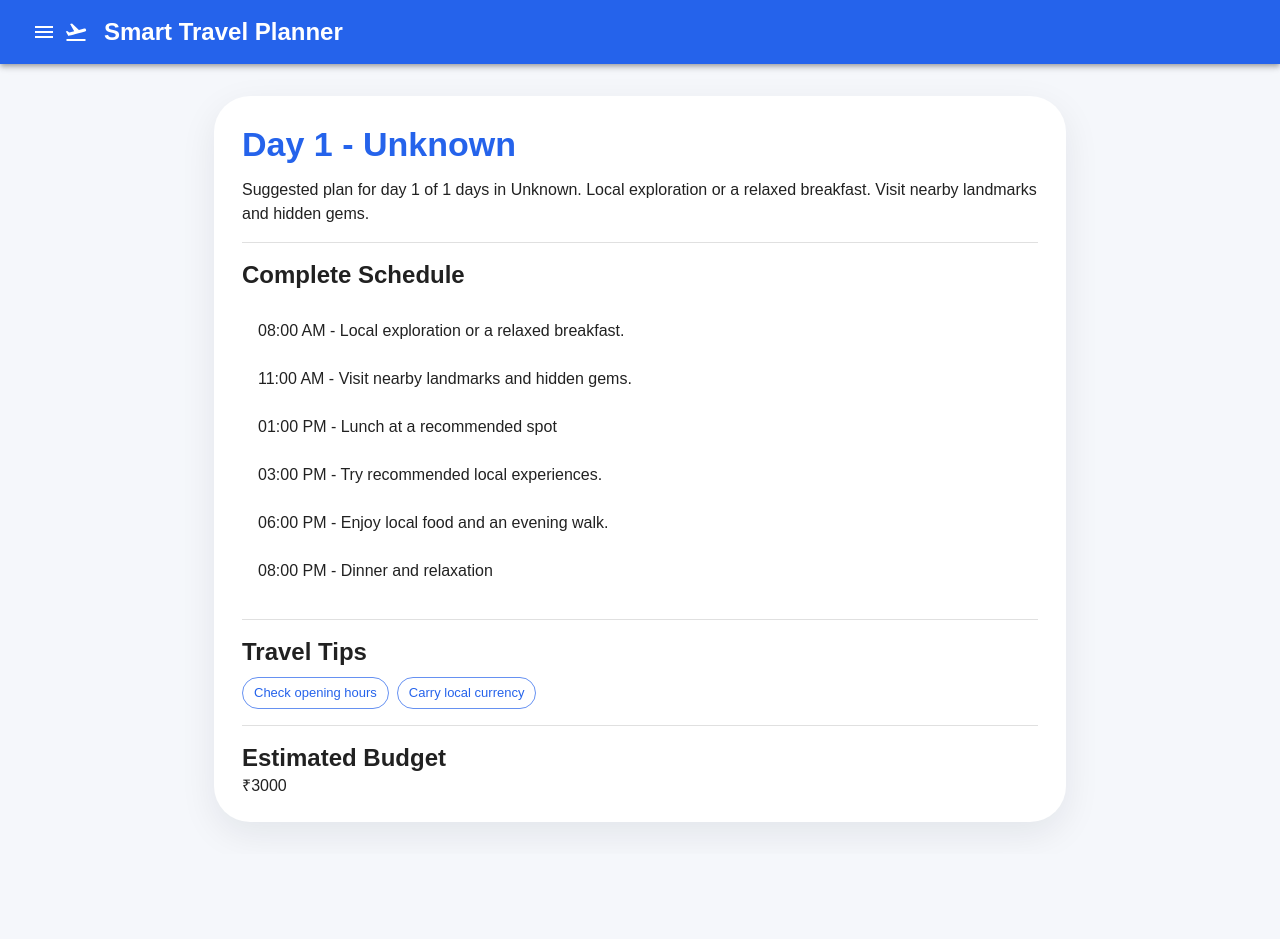
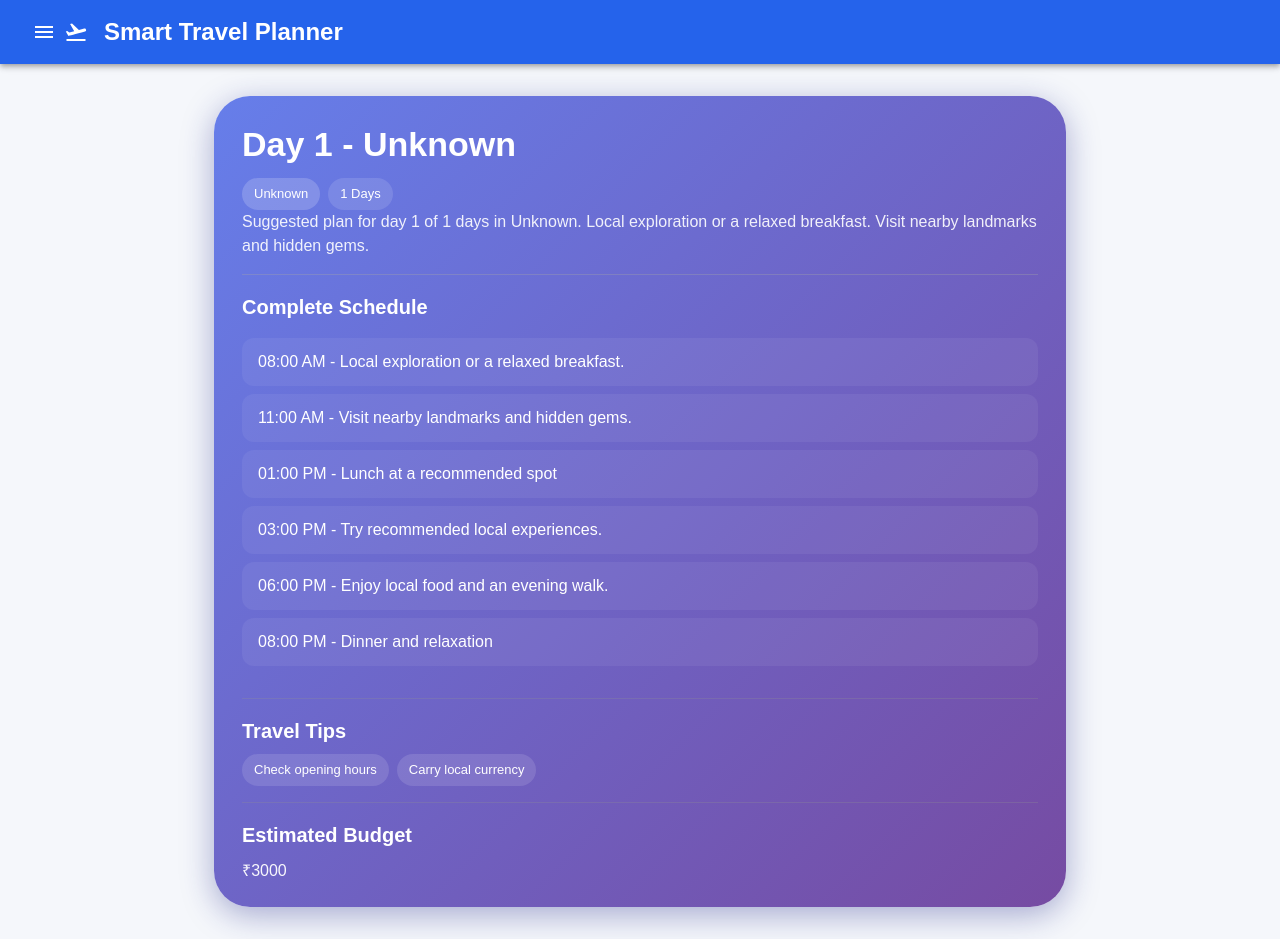
Before and after one commit to adi7777777/Iterinary, a React (Create React App) app: page /day/1 in a window 1280 px wide. Before the commit the page ends 854 px from the top, so only its background shows below. Built offline with nearby package versions, Linux system fonts and the light colour scheme.

Commit message:
chore: remove unused import to fix lint warning

```diff
--- a/src/components/Itinerary.jsx
+++ b/src/components/Itinerary.jsx
@@ -8,7 +8,6 @@ import {
   ListItemText,
   Chip,
   Stack,
-  Box,
   Avatar
 } from "@mui/material";
 
--- a/src/pages/DayDetails.jsx
+++ b/src/pages/DayDetails.jsx
@@ -95,30 +95,33 @@ function DayDetails() {
       }}
     >
 
-      <Card sx={{ borderRadius: 3, boxShadow: '0 12px 36px rgba(16,24,40,0.08)' }}>
+      <Card
+        sx={{
+          borderRadius: 3,
+          background: "linear-gradient(135deg, #667eea 0%, #764ba2 100%)",
+          color: "white",
+          boxShadow: "0 8px 32px 0 rgba(31, 38, 135, 0.37)"
+        }}
+      >
 
         <CardContent sx={{ p: { xs: 2.5, md: 3.5 } }}>
 
-          <Typography
-            variant="h4"
-            color="primary"
-            gutterBottom
-          >
+          <Typography variant="h4" gutterBottom sx={{ fontWeight: 700, color: "white" }}>
             {plan.title}
           </Typography>
 
-          <Typography paragraph>
+          <Stack direction="row" spacing={1} mt={1} mb={2} sx={{ flexWrap: 'wrap' }}>
+            <Chip label={place} sx={{ backgroundColor: "rgba(255,255,255,0.18)", color: "white" }} />
+            <Chip label={`${numDays} Days`} sx={{ backgroundColor: "rgba(255,255,255,0.12)", color: "white" }} />
+          </Stack>
 
+          <Typography paragraph sx={{ color: "rgba(255,255,255,0.9)" }}>
             {plan.overview}
-
           </Typography>
 
-          <Divider sx={{ my: 2 }} />
+          <Divider sx={{ my: 2, backgroundColor: "rgba(255,255,255,0.25)" }} />
 
-          <Typography
-            variant="h5"
-            gutterBottom
-          >
+          <Typography variant="h6" gutterBottom sx={{ fontWeight: 700, color: "white" }}>
             Complete Schedule
           </Typography>
 
@@ -126,10 +129,10 @@ function DayDetails() {
 
             {plan.activities.map((activity, index) => (
 
-              <ListItem key={index}>
+              <ListItem key={index} sx={{ mb: 1, borderRadius: 1, backgroundColor: "rgba(255,255,255,0.06)" }}>
 
                 <ListItemText
-                  primary={activity}
+                  primary={<Typography sx={{ color: "white" }}>{activity}</Typography>}
                 />
 
               </ListItem>
@@ -138,34 +141,26 @@ function DayDetails() {
 
           </List>
 
-          <Divider sx={{ my: 2 }} />
+          <Divider sx={{ my: 2, backgroundColor: "rgba(255,255,255,0.18)" }} />
 
-          <Typography
-            variant="h5"
-            gutterBottom
-          >
+          <Typography variant="h6" gutterBottom sx={{ fontWeight: 700, color: "white" }}>
             Travel Tips
           </Typography>
 
           <Stack direction="row" spacing={1} flexWrap="wrap">
             {plan.tips.map((tip, index) => (
-              <Chip key={index} label={tip} color="primary" variant="outlined" />
+              <Chip key={index} label={tip} sx={{ backgroundColor: "rgba(255,255,255,0.12)", color: "white" }} />
             ))}
           </Stack>
 
-          <Divider sx={{ my: 2 }} />
+          <Divider sx={{ my: 2, backgroundColor: "rgba(255,255,255,0.18)" }} />
 
-          <Typography
-            variant="h5"
-            color="success.main"
-          >
+          <Typography variant="h6" sx={{ color: "white", fontWeight: 700 }}>
             Estimated Budget
           </Typography>
 
-          <Typography>
-
+          <Typography sx={{ color: "rgba(255,255,255,0.95)", mt: 1 }}>
             {plan.budget}
-
           </Typography>
 
         </CardContent>
```
